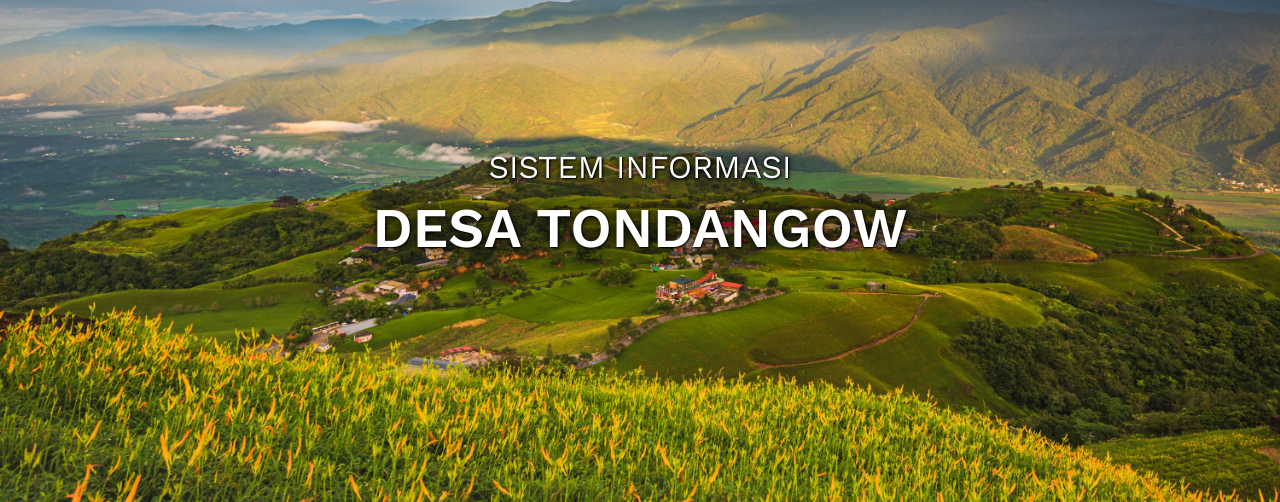
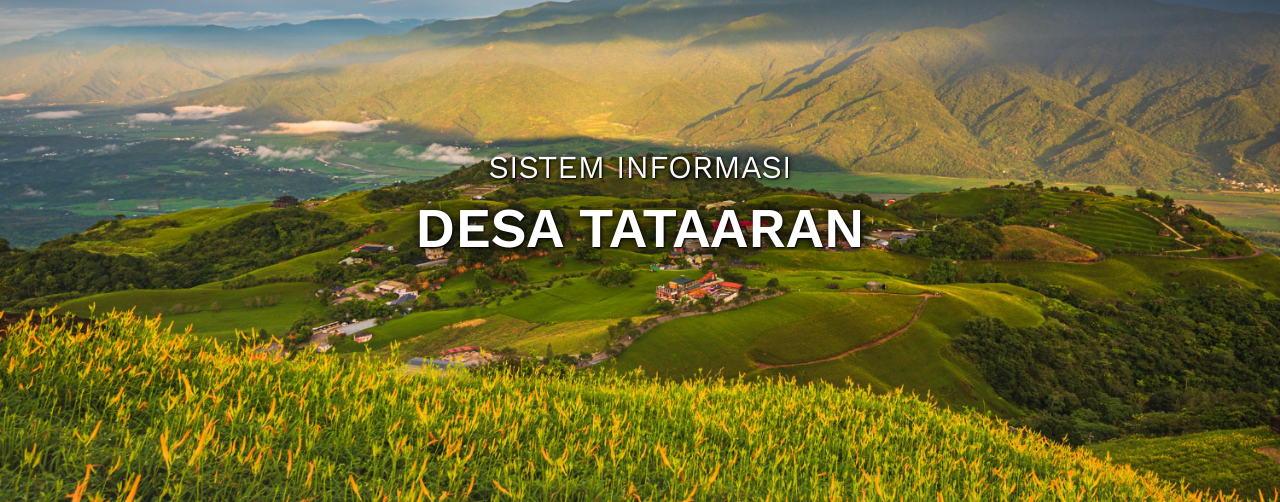
Before and after one commit to steinpongoh/sidesa, a PHP site: page / in a window 1280 px wide. Shown: the part 191-693 px from the top of the page. Run offline with PHP 8.4, Linux system fonts and the light colour scheme.

Commit message:
ganti nama desa

```diff
--- a/index.php
+++ b/index.php
@@ -10,7 +10,7 @@ include 'templates/header.php';
   <section id="home" class="home w-100 h-100 p-3 mx-auto text-center d-flex justify-content-center align-items-center text-white">
     <main>
       <h3 class="animate__animated animate__slideInLeft">SISTEM INFORMASI</h3>
-      <h1 class="animate__animated animate__slideInRight">DESA TONDANGOW</h1>
+      <h1 class="animate__animated animate__slideInRight">DESA TATAARAN</h1>
     </main>
   </section>
   <!-- Home -->
```
